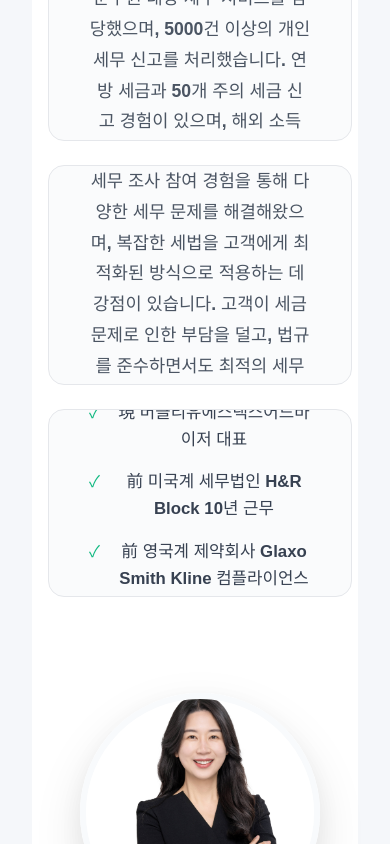
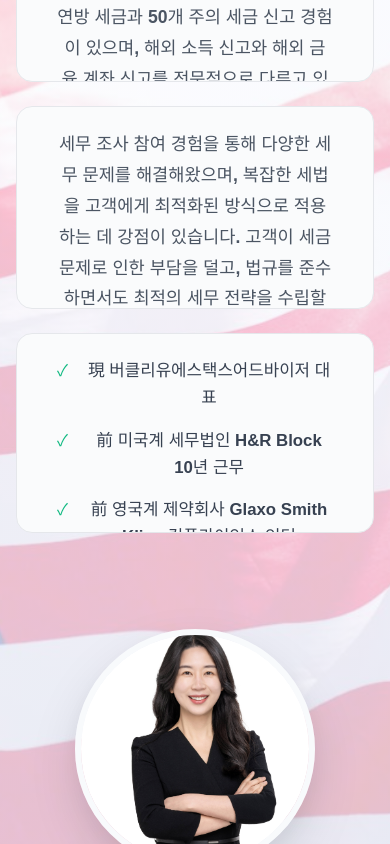
Before and after one commit to youtaxpro/youtaxpro, a Vue app: page /#/ in a window 390 px wide. Shown: the part 3262-4106 px from the top of the page. Built offline with nearby package versions, Linux system fonts and the light colour scheme.

Commit message:
flag_added

```diff
--- a/src/components/home/HomeProfile.vue
+++ b/src/components/home/HomeProfile.vue
@@ -22,7 +22,7 @@
           </div>
 
           <!-- 약력 -->
-          <div class="career">
+          <div class="description">
             <h4>{{ $t('profile.sections.career.title') }}</h4>
             <div class="career-list">
               <p>{{ $t('profile.sections.career.list[0]') }}</p>
@@ -46,32 +46,56 @@
 
 <script>
 import ceoPic from '../../assets/250220_ceo_pic.jpg';
+import americanFlag from '../../assets/american_flag.jpg';  // ✅ 추가
 
 export default {
   name: 'HomeProfile',
   setup() {
     return {
-      ceoPic
+      ceoPic,
+      americanFlag
     };
   }
 };
 </script>
 
 <style scoped>
-/* 🔥 CPA 전문 미니멀 디자인 - Pilot/Luminary 스타일 */
+/* 🔥 CPA 디자인 - Pilot/Luminary 스타일 */
+
 .team-member {
-  padding: 5rem 2rem;
-  background: #ffffff;
-  position: relative;
+  position: relative !important;
+  background-image: url('../../assets/american_flag.jpg') !important;
+  background-size: cover !important;
+  background-position: center bottom !important;
+  background-attachment: fixed !important;
+  min-height: 100vh !important;
+  padding: 4rem 2rem !important;  /* 내부 패딩만 유지 */
+  overflow: hidden !important;
+}
+
+/* 화이트 오버레이 */
+.team-member::before {
+  content: '' !important;
+  position: absolute !important;
+  top: 0 !important;
+  left: 0 !important;
+  right: 0 !important;
+  bottom: 0 !important;
+  background:
+  linear-gradient(135deg, rgba(255,255,255,0.75) 0%, rgba(240,246,253,0.78) 100%) !important;
+  z-index: 1 !important;
 }
 
 .profile-container {
-  max-width: 1100px;
+  position: relative !important;
+  z-index: 3 !important;
+  max-width: 1200px;
   margin: 0 auto;
   display: grid;
   grid-template-columns: 2fr 1fr;
   gap: 5rem;
   align-items: start;
+  z-index: 3 !important;
 }
 
 .profile-content {
@@ -80,6 +104,7 @@ export default {
   gap: 1.5rem !important;
   height: 850px !important;  /* ✅ 높이 증가 */
   min-height: 850px !important;
+  z-index: 4 !important;
 }
 
 .description, .career {
@@ -115,10 +140,6 @@ export default {
   height: 24px;
   background: linear-gradient(135deg, #3b82f6, #1d4ed8);
   border-radius: 2px;
-}
-
-.credentials h4::before {
-  background: linear-gradient(135deg, #f59e0b, #d97706);
 }
 
 .career h4::before {
@@ -172,13 +193,6 @@ export default {
   transition: all 0.4s cubic-bezier(0.34, 1.56, 0.64, 1);
 }
 
-.profile-image img:hover {
-  transform: scale(1.05);
-  box-shadow:
-    0 30px 70px rgba(0,0,0,0.15),
-    0 15px 35px rgba(0,0,0,0.08);
-}
-
 .profile-name-title-container {
   background: white;
   padding: 2rem 1.5rem;
@@ -207,6 +221,27 @@ export default {
   letter-spacing: 0.025em;
 }
 
+
+@keyframes floatGentle {
+  0%, 100% { transform: translateY(0px) rotate(0deg); }
+  50% { transform: translateY(-8px) rotate(1deg); }
+}
+
+/* 모바일에서 축소 */
+@media (max-width: 768px) {
+  .team-member {
+    background-attachment: scroll !important;
+    padding: 3rem 1rem !important;
+  }
+
+  .flag-decoration {
+    width: 100px !important;
+    height: 65px !important;
+    bottom: 1.5rem !important;
+    right: 1.5rem !important;
+  }
+}
+
 /* 모바일 */
 @media (max-width: 1024px) {
   .profile-container {
--- a/src/pages/Home.vue
+++ b/src/pages/Home.vue
@@ -114,7 +114,7 @@ export default {
 
 /* Common Section Styles */
 section {
-  padding: 4rem 2rem;
+  padding: 0;
   width: 100%;
 }
 
--- a/src/style.css
+++ b/src/style.css
@@ -12,6 +12,7 @@
   -webkit-font-smoothing: antialiased;
   -moz-osx-font-smoothing: grayscale;
 }
+
 
 a {
   font-weight: 500;
```
Also changed, not shown: src/assets/american_flag.jpg (added).
